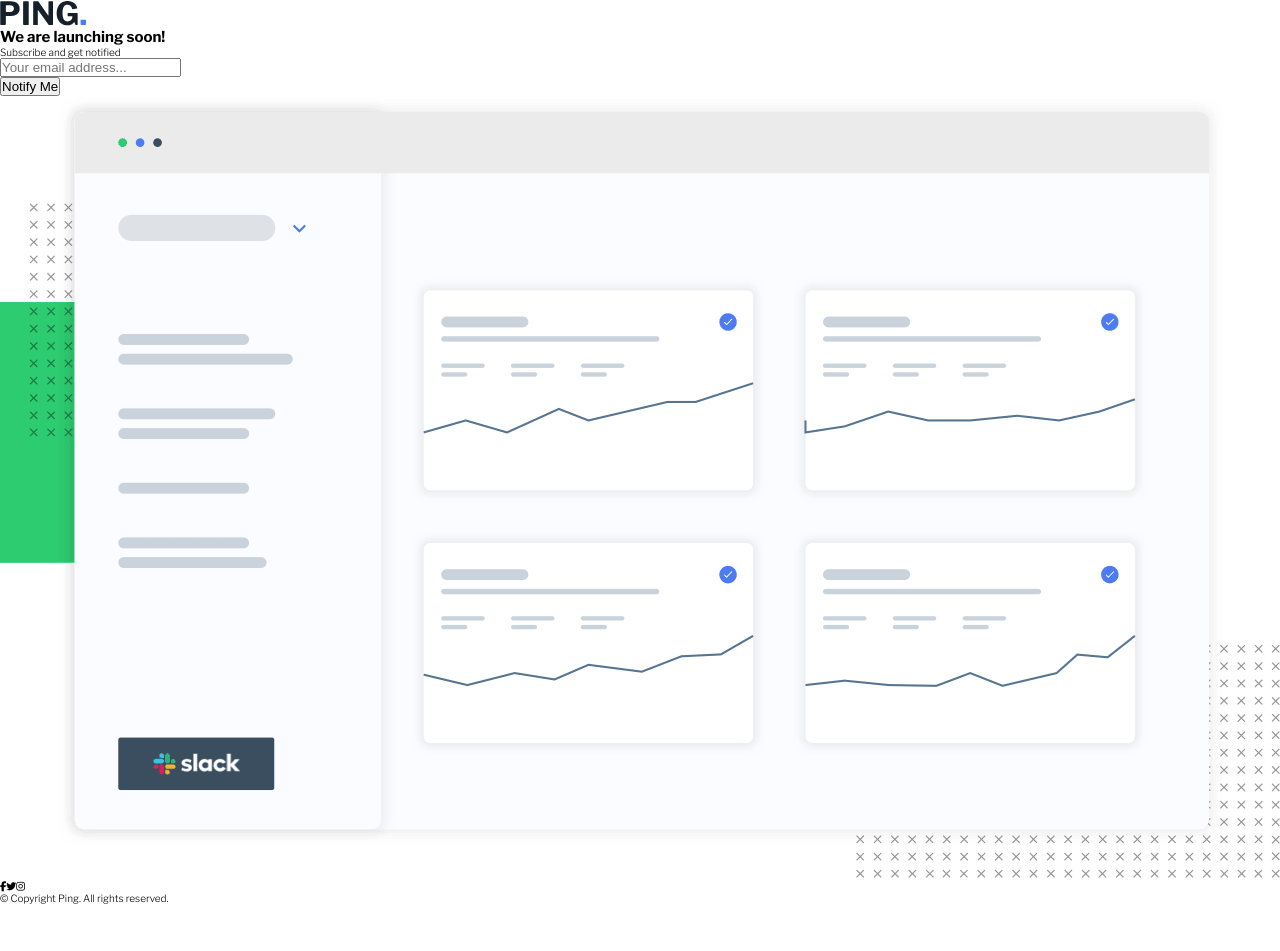
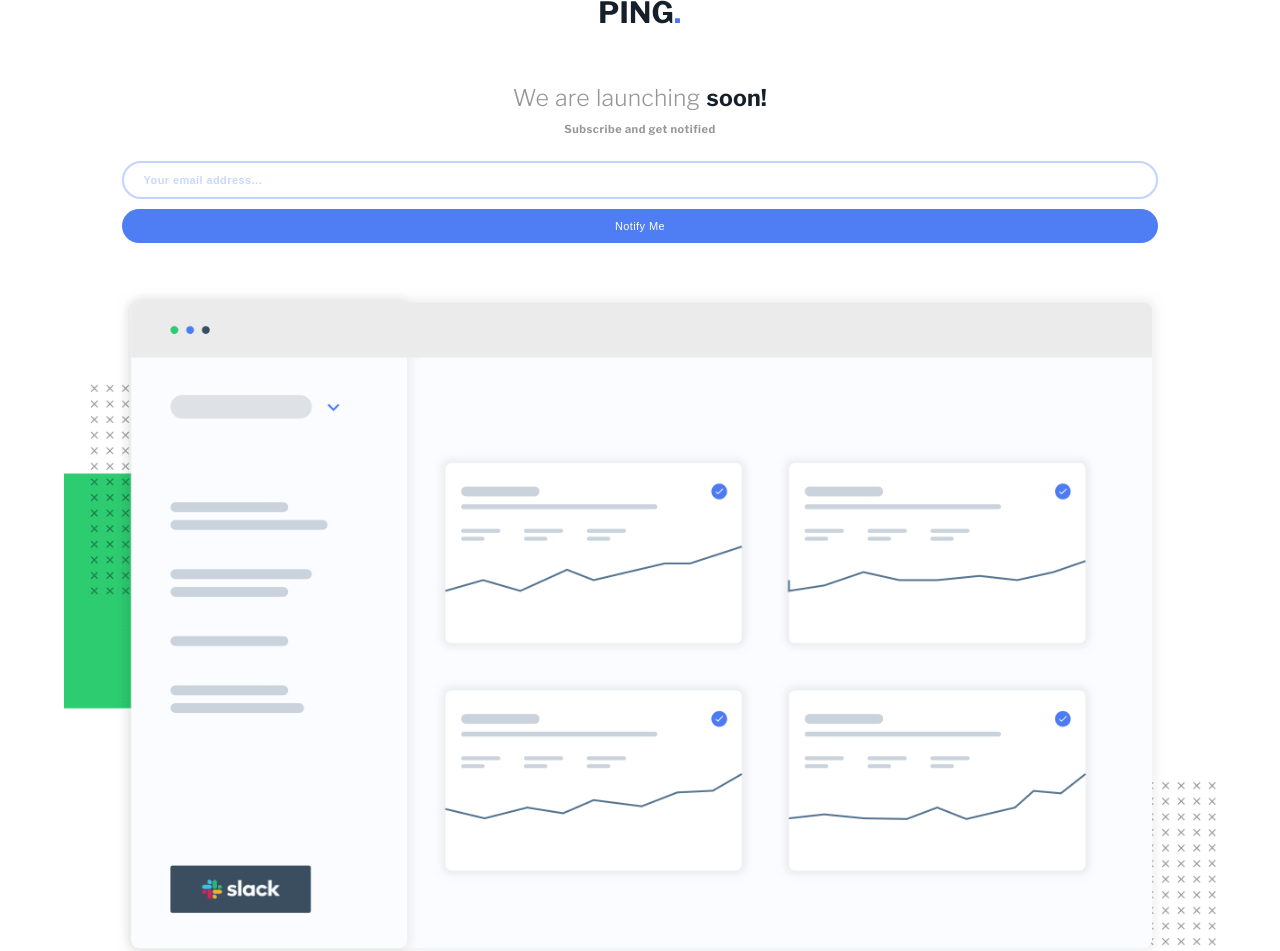
Before and after one commit to amirhossein-peyvand/ping-coming-soon-page-master, a React (Vite) app: page / in a window 1280 px wide. Shown: the top 951 px of the page. Before the commit the page ends 904 px from the top, so only its background shows below. Built offline with nearby package versions, Linux system fonts and the light colour scheme.

Commit message:
Styling the project for small devices

```diff
--- a/src/App.tsx
+++ b/src/App.tsx
@@ -1,5 +1,6 @@
+import "./sass/App.scss";
+import illustration from "./assets/illustration-dashboard.png";
 import logo from "./assets/logo.svg";
-import illustration from "./assets/illustration-dashboard.png";
 
 function App() {
   return (
@@ -28,15 +29,15 @@ function App() {
       </main>
       <footer>
         <section className="iconsContainer">
-          <span>
+          <a href="https://twitter.com/" target="_blank">
             <i className="fa-brands fa-facebook-f"></i>
-          </span>
-          <span>
+          </a>
+          <a href="https://facebook.com" target="_blank">
             <i className="fa-brands fa-twitter"></i>
-          </span>
-          <span>
+          </a>
+          <a href="https://instagram.com" target="_blank">
             <i className="fa-brands fa-instagram"></i>
-          </span>
+          </a>
         </section>
         <p>&copy; Copyright Ping. All rights reserved.</p>
       </footer>
--- a/src/index.css
+++ b/src/index.css
@@ -13,6 +13,12 @@ html {
 
 body {
   min-height: 100vh;
+  display: flex;
+  align-items: center;
+}
+
+img {
+  display: block;
 }
 
 #root {
--- /dev/null
+++ b/src/sass/App.scss
@@ -0,0 +1,157 @@
+@import "./colors.scss";
+
+.app {
+  align-items: center;
+  display: flex;
+  flex-direction: column;
+  margin: 0 auto;
+  row-gap: 6rem;
+  text-align: center;
+  width: 90%;
+
+  header {
+    img {
+      width: 8rem;
+    }
+  }
+
+  main {
+    display: flex;
+    flex-direction: column;
+    row-gap: 4.5rem;
+
+    .content {
+      display: flex;
+      flex-direction: column;
+      row-gap: 2.5rem;
+
+      .titleDescContainer {
+        display: flex;
+        flex-direction: column;
+        row-gap: 1rem;
+
+        h1 {
+          font-size: 2.3rem;
+          font-weight: 300;
+          color: $gray;
+          letter-spacing: 0.2px;
+          word-spacing: 1px;
+
+          span {
+            color: $very-dark-blue;
+            font-weight: 700;
+          }
+        }
+
+        p {
+          font-size: 1.1rem;
+          color: $gray;
+          font-weight: 700;
+          letter-spacing: 0.5px;
+        }
+      }
+
+      form {
+        display: flex;
+        flex-direction: column;
+        align-items: center;
+        row-gap: 1rem;
+
+        .formGroup {
+          width: 100%;
+
+          input {
+            border-radius: 30px;
+            border: 2px solid $pale-blue;
+            color: $blue;
+            font-size: 1.1rem;
+            font-weight: 600;
+            letter-spacing: 0.5px;
+            outline: none;
+            padding: 1.1rem 1.1rem 1.1rem 2rem;
+            transition: all 0.3s;
+            width: 90%;
+          }
+
+          input::placeholder {
+            color: $blue;
+            font-size: 1.1rem;
+            letter-spacing: 0.4px;
+            opacity: 0.3;
+          }
+
+          input:focus {
+            border-color: $blue;
+          }
+        }
+
+        button {
+          background-color: $blue;
+          border-radius: 30px;
+          border: none;
+          color: $white;
+          cursor: pointer;
+          font-size: 1.1rem;
+          letter-spacing: 0.4px;
+          padding: 1.1rem;
+          transition: all 0.3s;
+          width: 90%;
+        }
+
+        button:hover {
+          opacity: 0.9;
+        }
+      }
+    }
+
+    .illustrationImageContainer {
+      img {
+        width: 100%;
+      }
+    }
+  }
+
+  footer {
+    display: flex;
+    flex-direction: column;
+    row-gap: 2rem;
+
+    .iconsContainer {
+      column-gap: 1rem;
+      display: flex;
+      justify-content: center;
+
+      a {
+        align-items: center;
+        border-radius: 50%;
+        border: 1px solid $pale-blue;
+        display: flex;
+        height: 3rem;
+        justify-content: center;
+        text-decoration: none;
+        width: 3rem;
+
+        i {
+          font-size: 1.4rem;
+          color: $blue;
+        }
+      }
+
+      a:hover {
+        background-color: $blue;
+        border-color: $blue;
+
+        i {
+          color: $white;
+        }
+      }
+    }
+
+    p {
+      color: $very-dark-blue;
+      font-size: 0.9rem;
+      letter-spacing: 0.4px;
+      word-spacing: 0.5px;
+    }
+  }
+}
--- a/src/sass/colors.scss
+++ b/src/sass/colors.scss
@@ -3,3 +3,4 @@ $pale-blue: hsl(223, 100%, 88%);
 $light-red: hsl(354, 100%, 66%);
 $gray: hsl(0, 0%, 59%);
 $very-dark-blue: hsl(209, 33%, 12%);
+$white: hsl(0, 0%, 100%);
```
